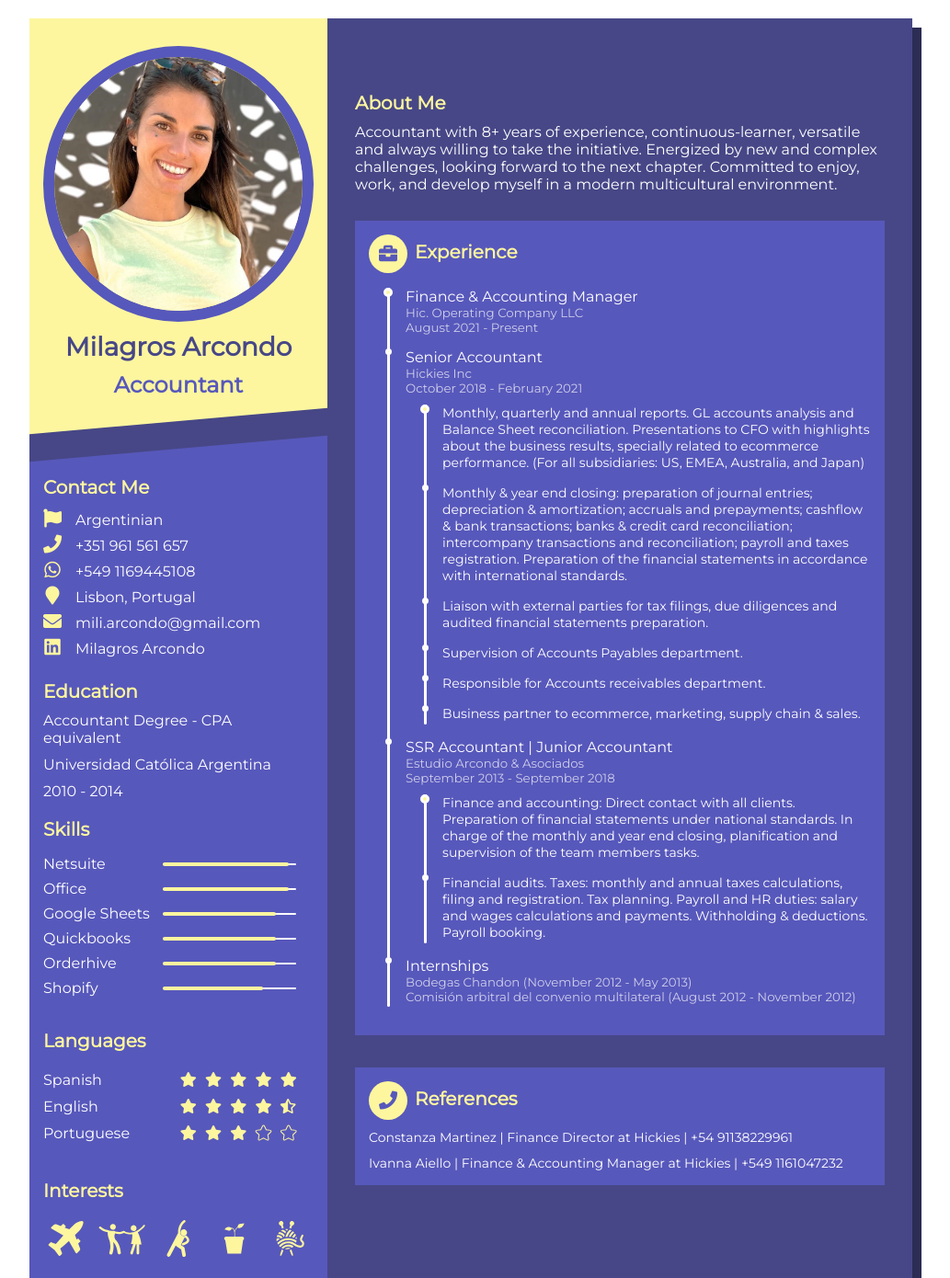
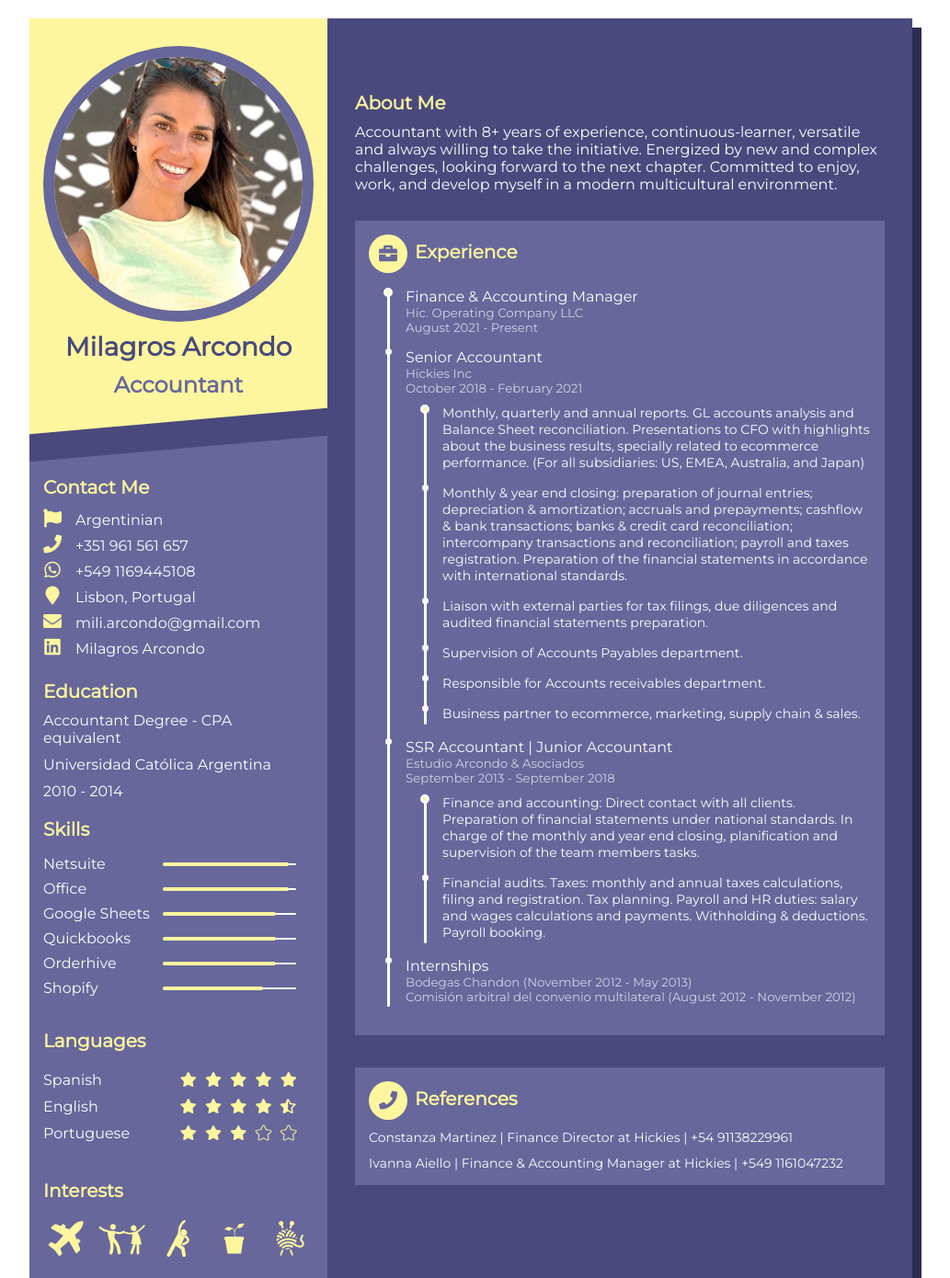
Before and after one commit to miliarcondo/cv, a plain HTML site: page index.html in a window 1280 px wide. Shown: the top 1390 px of the page at 92% size, without its empty margins (128-1161 px from the left). Drawn offline with nearby package versions, Linux system fonts and the light colour scheme.

Commit message:
new colors

```diff
--- a/index.css
+++ b/index.css
@@ -41,7 +41,7 @@ h3 {
 
 .resume {
   width: 960px;
-  background: #474787;
+  background: #49497d;
   color: #ffffff;
   margin: 20px auto;
   box-shadow: 10px 10px #2c2c54;
@@ -65,7 +65,7 @@ h3 {
 .resume .base {
   width: 51%;
   padding: 30px 15px;
-  background: #5758BB;
+  background: #67679b;
   color: #ffffff;
 }
 
@@ -80,7 +80,7 @@ h3 {
 .resume .base .profile::after {
   content: "";
   position: absolute;
-  background: #474787;
+  background: #49497d;
   width: 100%;
   height: 30px;
   bottom: -15px;
@@ -94,7 +94,7 @@ h3 {
   border-radius: 50%;
   height: 300px;
   object-fit: cover;
-  border: 12px solid #5758BB;
+  border: 12px solid #67679b;
 }
 
 .resume .base .profile .photo {
@@ -107,7 +107,7 @@ h3 {
   font-size: 100px;
   text-align: center;
   margin: auto;
-  color: #5758BB;
+  color: #67679b;
 }
 
 .resume .base .profile .info {
@@ -119,7 +119,7 @@ h3 {
   margin-top: 10px;
   margin-bottom: 0;
   font-size: 1.75em;
-  color: #474787;
+  color: #49497d;
 }
 
 .resume .base .profile .info .job {
@@ -127,7 +127,7 @@ h3 {
   margin-bottom: 0;
   font-size: 1.5em;
 
-  color: #5758BB;
+  color: #67679b;
 }
 
 .resume .base .contact div {
@@ -199,7 +199,7 @@ h3 {
   height: 60px;
   border-radius: 50%;
   line-height: 60px;
-  color: #5758BB;
+  color: #67679b;
   margin: 0 10px 10px 10px;
   transition-duration: 0.3s;
 }
@@ -235,7 +235,7 @@ h3 {
 }
 
 .resume .func h3 i {
-  color: #5758BB;
+  color: #67679b;
   background: #fdf69f;
   width: 42px;
   height: 42px;
@@ -348,7 +348,7 @@ h3 {
 
 .resume .func .work {
   width: 100%;
-  background: #5758BB;
+  background: #67679b;
   padding: 15px;
   margin: 20px 4% 15px 0;
 }
@@ -357,7 +357,7 @@ h3 {
 
 .resume .base .skills-prog {
   clear: both;
-  background: #5758BB;
+  background: #67679b;
 }
 
 .resume .base .skills-prog i {
@@ -406,7 +406,7 @@ h3 {
 
 .resume .base .skills-soft {
   clear: both;
-  background: #5758BB;
+  background: #67679b;
 }
 
 
@@ -455,7 +455,7 @@ h3 {
 }
 
 .resume .base .interests {
-  background: #5758BB;
+  background: #67679b;
 }
 
 .resume .base .interests-items {
```
